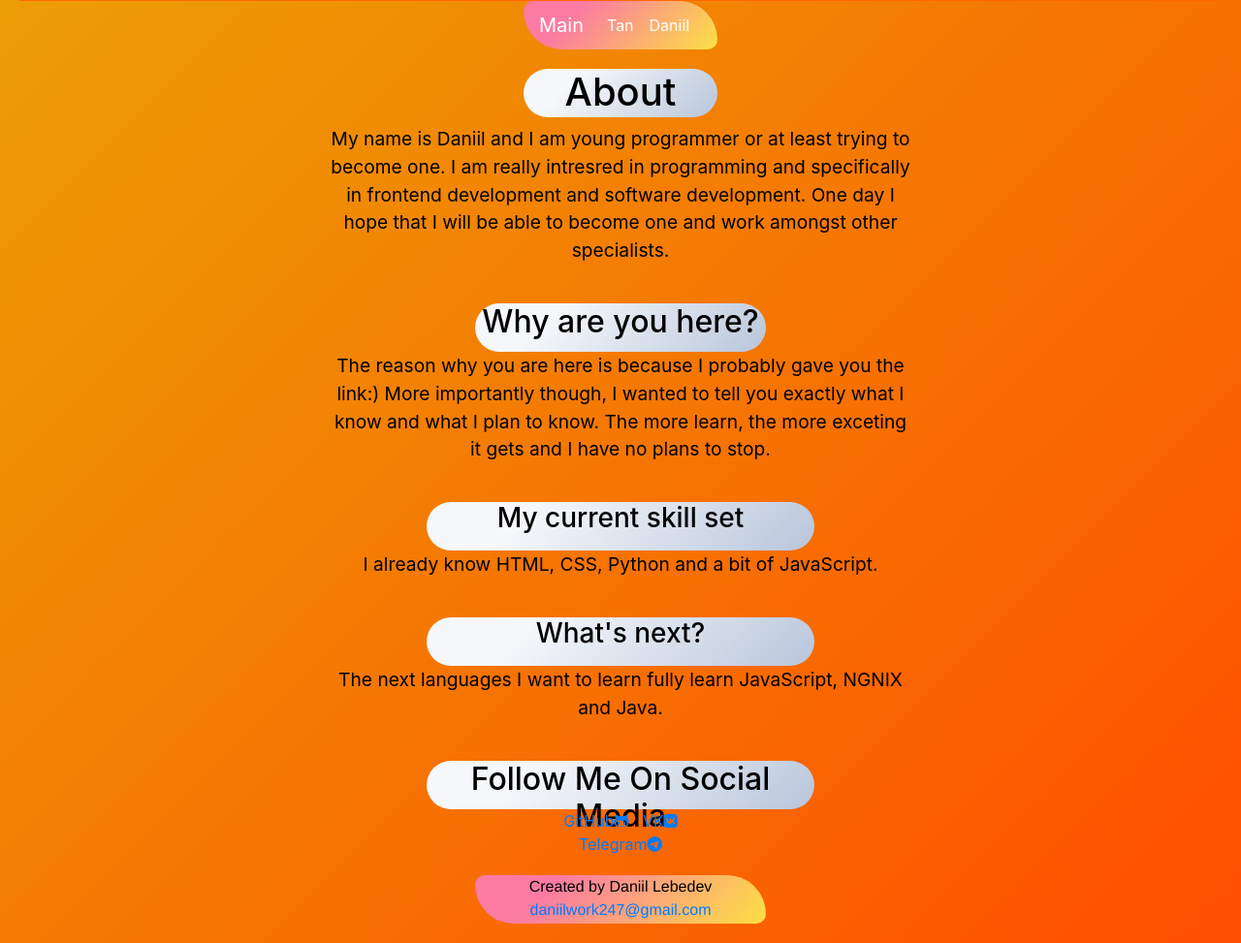
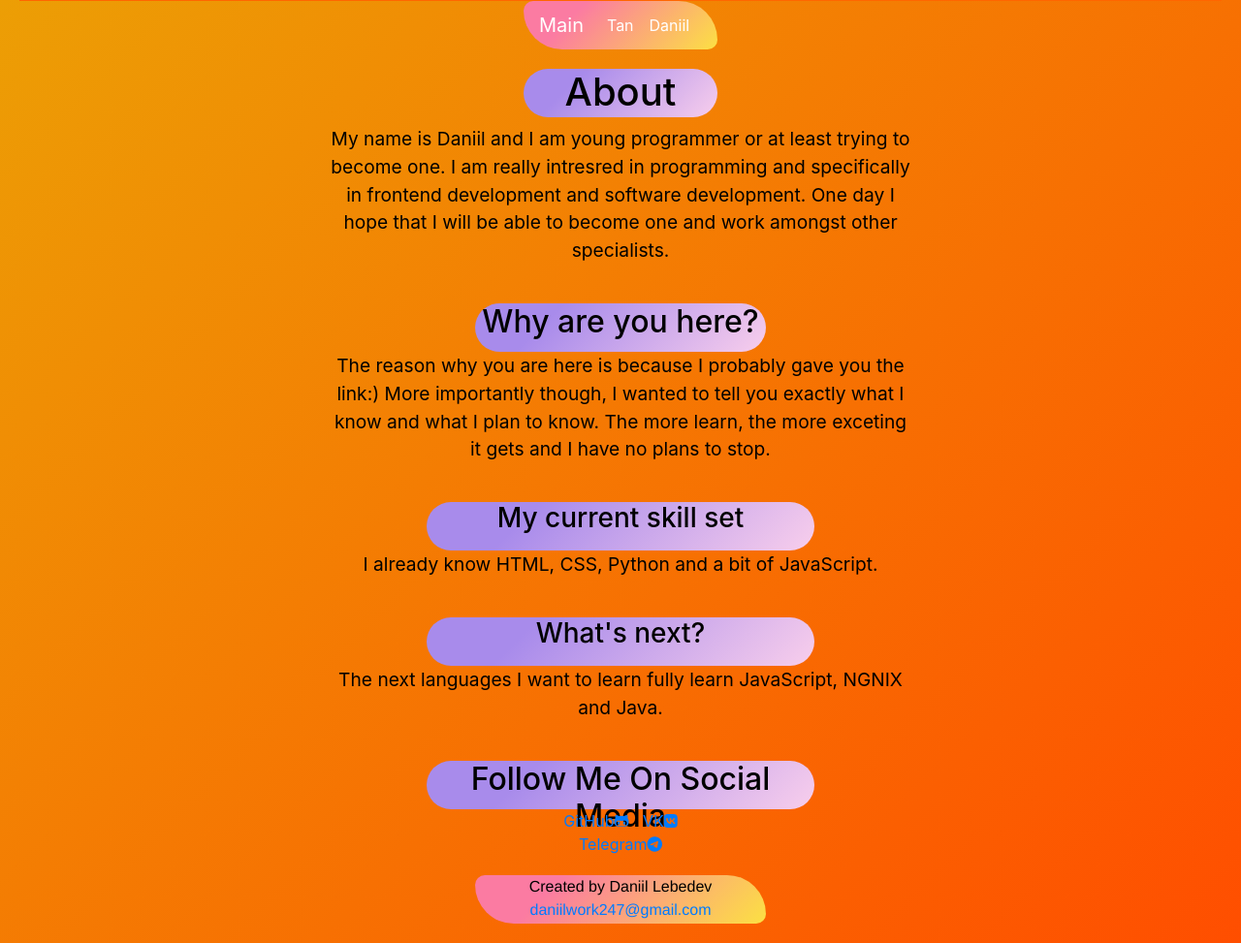
Before and after one commit to Mixed-Devs/Collab_Website, a Django app: page /daniil/ in a window 1280 px wide. Shown: the part 819-1792 px from the top of the page at 97% size. Run offline with Django 3.2, Linux system fonts and the light colour scheme; some libraries are stand-ins or nearby versions.

Commit message:
changed the colors

```diff
--- a/website/website_app/static/css/daniil_styling.css
+++ b/website/website_app/static/css/daniil_styling.css
@@ -39,8 +39,8 @@ h1 {
 	font-size: 60px;
 	line-height: 1.2;
 	margin-bottom: 15px;
-	background-color: #b8c6db;
-	background-image: linear-gradient(315deg, #b8c6db 0%, #f5f7fa 74%);
+	background-color: #f8ceec;
+	background-image: linear-gradient(315deg, #f8ceec 0%, #a88beb 74%);
 	margin: auto;
 	border-radius: 25px;
   	width: 200px;
@@ -129,8 +129,8 @@ h1 {
 #about h2 {
 	margin: 30px 0;
 	color: black;
-	background-color: #b8c6db;
-	background-image: linear-gradient(315deg, #b8c6db 0%, #f5f7fa 74%);
+	background-color: #f8ceec;
+	background-image: linear-gradient(315deg, #f8ceec 0%, #a88beb 74%);
 	margin: auto;
 	border-radius: 25px;
   	width: 300px;
@@ -139,8 +139,8 @@ h1 {
 #about h3 {
 	margin: 100px ;
 	color: black;
-	background-color: #b8c6db;
-	background-image: linear-gradient(315deg, #b8c6db 0%, #f5f7fa 74%);
+	background-color: #f8ceec;
+	background-image: linear-gradient(315deg, #f8ceec 0%, #a88beb 74%);
 	margin: auto;
 	border-radius: 25px;
   	width: 400px;
@@ -164,8 +164,8 @@ h1 {
 #contact h2 {
 	margin: 30px 0;
 	color: black;
-	background-color: #b8c6db;
-	background-image: linear-gradient(315deg, #b8c6db 0%, #f5f7fa 74%);
+	background-color: #f8ceec;
+	background-image: linear-gradient(315deg, #f8ceec 0%, #a88beb 74%);
 	margin: auto;
 	border-radius: 25px;
   	width: 400px;
```
